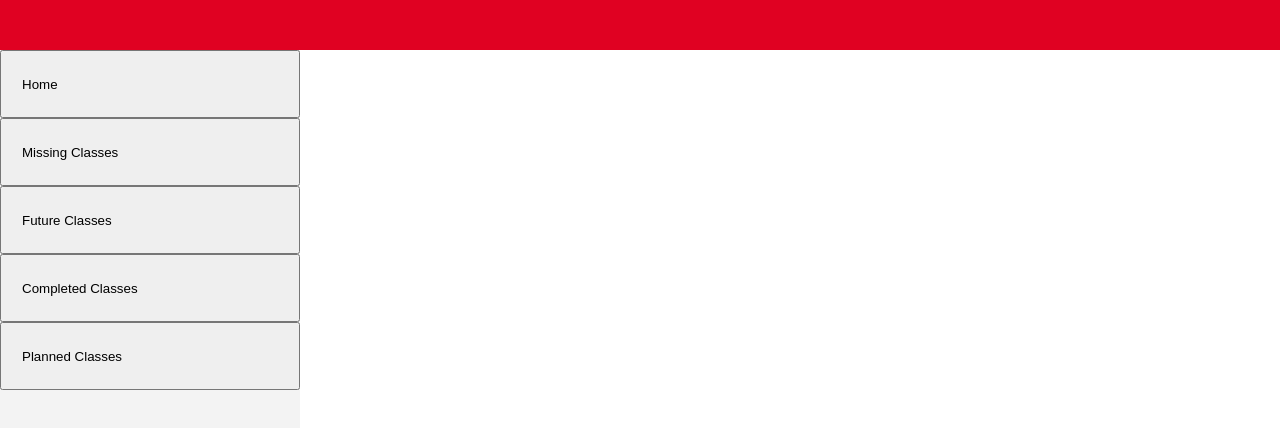
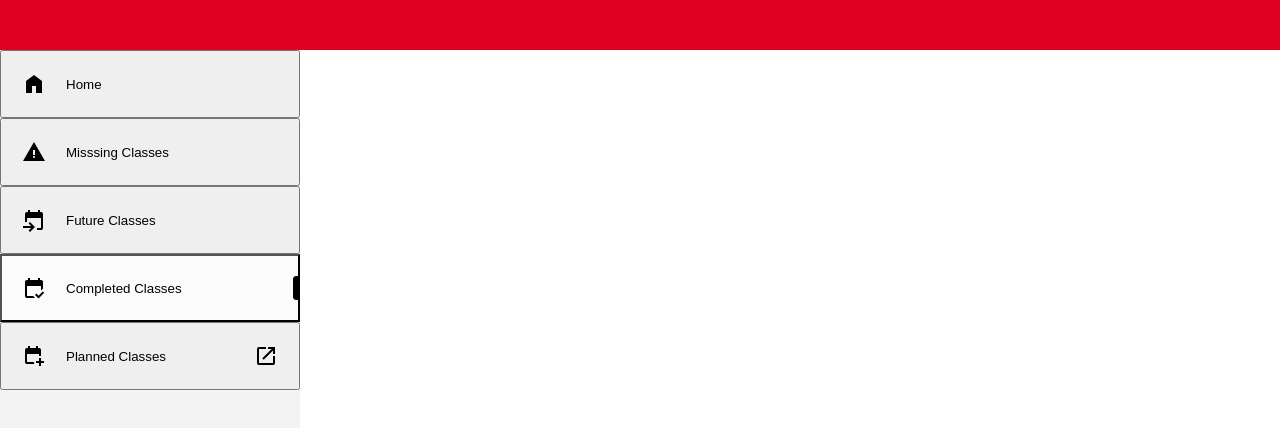
Before and after one commit to kevinuulong/if-it-is-broke-fix-it, a SvelteKit app: page /completed in a window 1280 px wide. Shown: the top 428 px of the page. Built offline with nearby package versions, Linux system fonts and the light colour scheme.

Commit message:
Updated menu functionality

```diff
--- a/src/routes/+layout.svelte
+++ b/src/routes/+layout.svelte
@@ -1,6 +1,33 @@
 <script>
 	import favicon from '$lib/assets/favicon.svg';
+	import homeIcon from '$lib/icons/Home.svg';
+	import missingIcon from '$lib/icons/Warning.svg';
+	import upcomingIcon from '$lib/icons/EventUpcoming.svg';
+	import calendarIcon from '$lib/icons/CalendarCheck.svg';
+	import addOnIcon from '$lib/icons/CalendarAddOn.svg';
+	import popupIcon from '$lib/icons/OpenInNew.svg'
+	import rectangle from '$lib/icons/Rectangle 1.svg'
+
+	import { page } from '$app/stores';
+	import { goto,invalidateAll } from '$app/navigation';
+
 	let { children } = $props();
+
+	let buttons = [
+		{id: '/', icon: homeIcon, label: 'Home', popup:false},
+		{id: '/missing', icon: missingIcon, label: 'Misssing Classes', popup:false},
+		{id: '/future', icon: upcomingIcon, label: 'Future Classes', popup:false},
+		{id: '/completed', icon: calendarIcon, label: 'Completed Classes', popup:false},
+		{id: 'planned', icon: addOnIcon, label: 'Planned Classes', popup:true}
+	]
+
+	function redirect(endpoint) {
+		if ($page.url.pathname === endpoint) {
+            invalidateAll();
+        } else {
+            goto(endpoint, { invalidateAll:true });
+        }
+	}
 </script>
 
 <svelte:head>
@@ -14,11 +41,13 @@
 
 <div class="container">
 	<div class="menu">
-		<button class="menu_button">Home</button>
-		<button class="menu_button">Missing Classes</button>
-		<button class="menu_button">Future Classes</button>
-		<button class="menu_button">Completed Classes</button>
-		<button class="menu_button">Planned Classes</button>
+		{#each buttons as b}
+			{#if b.popup == true}
+				<button class='menu_button'><img src="{b.icon}"> {b.label} <img src="{popupIcon}" style="margin-left: auto"></button>
+			{:else}
+				<button on:click={() => redirect(b.id)} class={$page.url.pathname === b.id ? 'current_button' : 'menu_button'}><img src="{b.icon}"> {b.label} <img src={$page.url.pathname === b.id ? rectangle : ''} style="margin-left: auto"></button>
+			{/if}
+		{/each}
 	</div>
 
 	<div class="main_screen">
@@ -60,4 +89,14 @@
 		align-items: center;
 		gap: 20px;
 	}
+
+	.current_button{
+		background: rgba(255, 255, 255, 0.70);
+		display: flex;
+		width: 300px;
+		height: 68px;
+		padding: 10px 0 10px 20px;
+		align-items: center;
+		gap: 20px;
+	}
 </style>
```
Also changed, not shown: src/lib/icons/Rectangle 1.svg (added).
